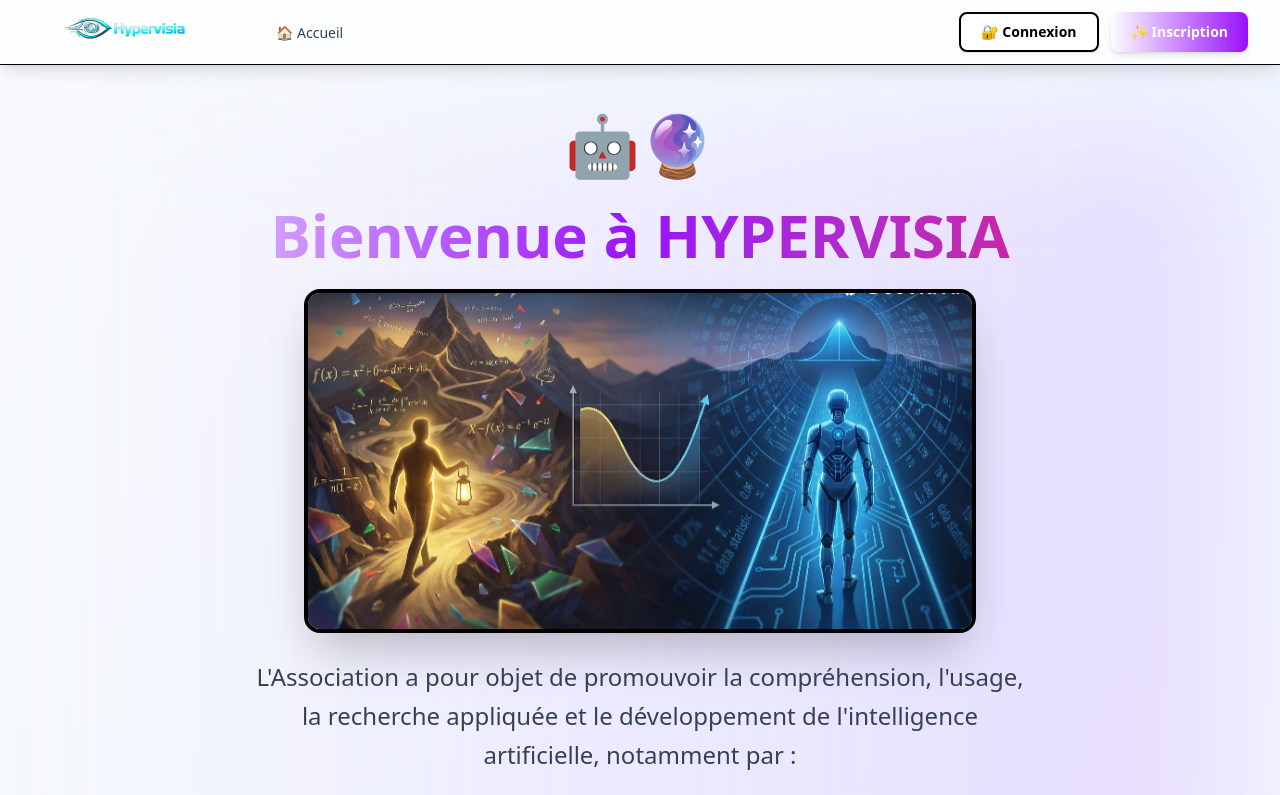
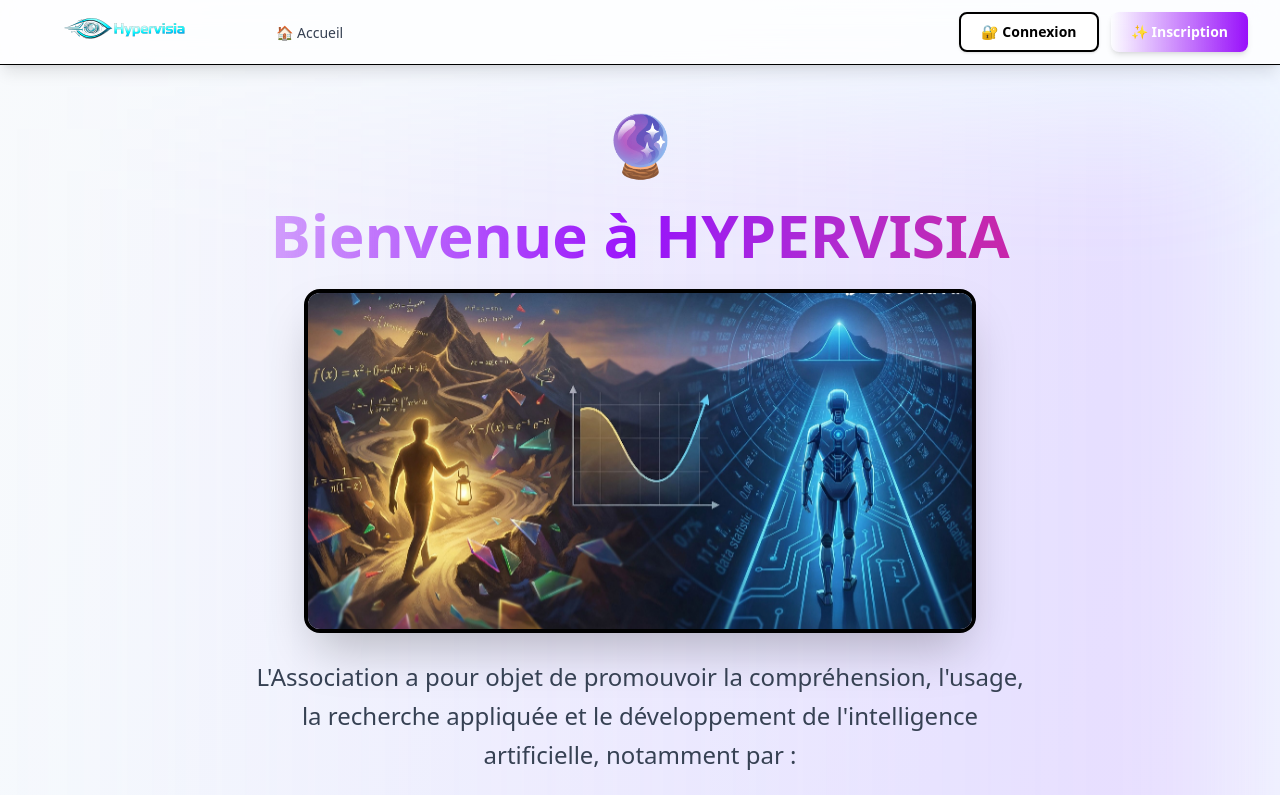
Before and after one commit to Sam9682/ai-hypervisia, a React (Vite) app in the folder frontend/: page / in a window 1280 px wide. Shown: the top 795 px of the page. Built offline with nearby package versions, Linux system fonts and the light colour scheme; no server answers.

Commit message:
Update emoji

```diff
--- a/frontend/src/components/Layout.tsx
+++ b/frontend/src/components/Layout.tsx
@@ -214,7 +214,7 @@
         <div className="max-w-7xl mx-auto py-8 px-4 sm:px-6 lg:px-8">
           <div className="text-center text-gray-600">
             <p className="text-sm">© 2026 HYPERVISIA - Association loi 1901 - N° W913016363</p>
-            <p className="text-xs mt-2">💡 Développé et hébergé sur OVH par des agents virtuels IA - softfluid.fr</p>
+            <p className="text-xs mt-2">🤖 Développé et hébergé sur OVH par des agents virtuels IA - softfluid.fr</p>
           </div>
         </div>
       </footer>
--- a/frontend/src/pages/HomePage.tsx
+++ b/frontend/src/pages/HomePage.tsx
@@ -66,7 +66,7 @@
       <div className="text-center mb-16 relative">
         <div className="absolute inset-0 bg-gradient-to-r from-primary-400/20 to-purple-400/20 blur-3xl -z-10"></div>
         <div className="inline-block mb-4">
-          <span className="text-6xl animate-bounce inline-block">🤖🔮</span>
+          <span className="text-6xl animate-bounce inline-block">🔮</span>
         </div>
         <h1 className="text-5xl md:text-6xl font-extrabold mb-6 bg-gradient-to-r from-primary-600 via-purple-600 to-pink-600 bg-clip-text text-transparent">
           Bienvenue à HYPERVISIA
```
